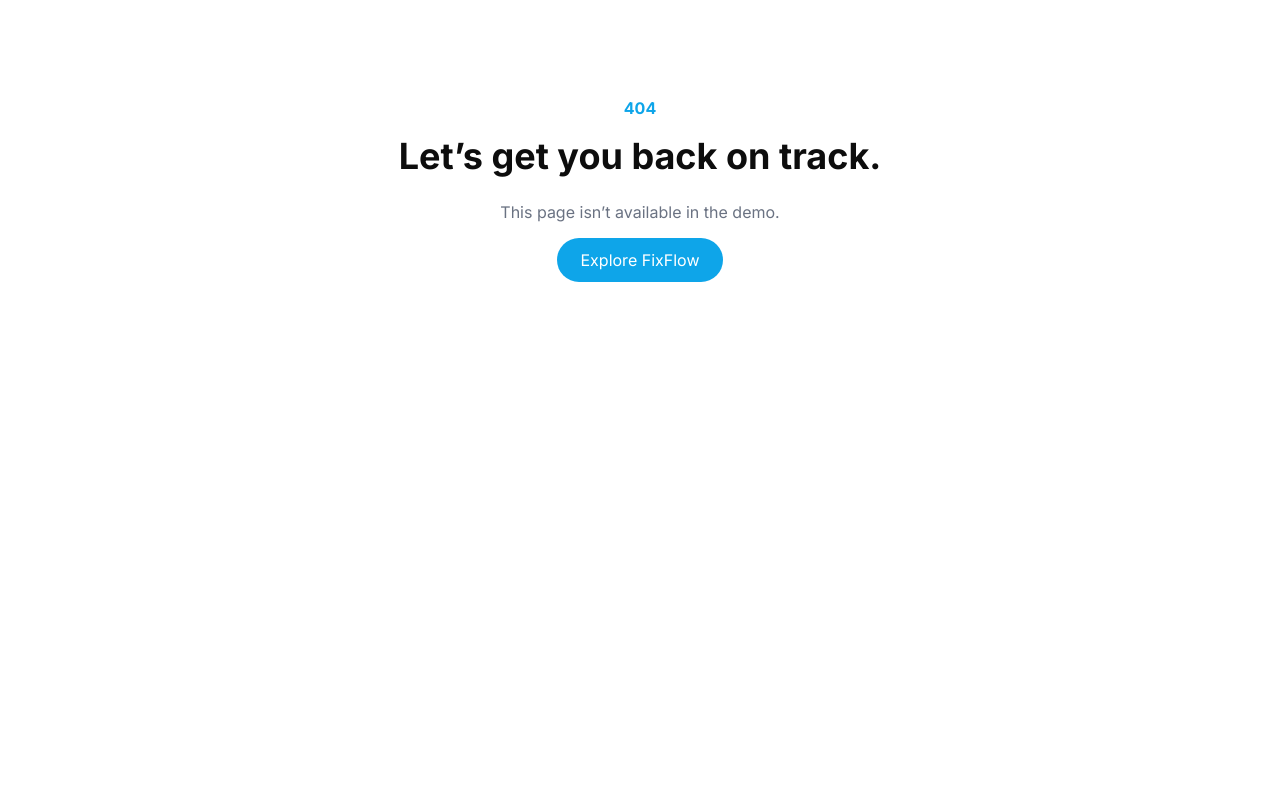
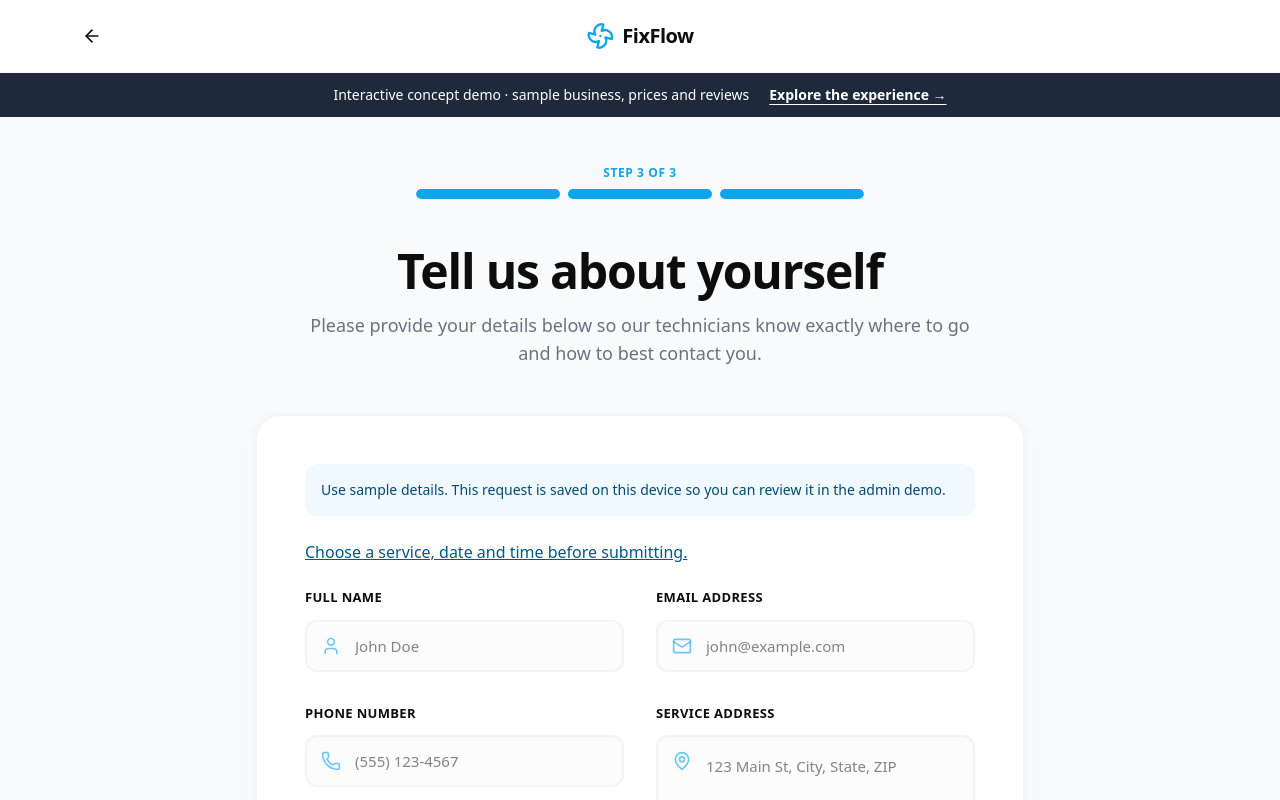
Before and after one commit to PelumidotOps/fixflow-demo, a Next.js app: page /book/confirm in a window 1280 px wide. Before the commit this address had no page. Shown: the top 800 px of the page. Built offline with nearby package versions, Linux system fonts and the light colour scheme.

Commit message:
Add files via upload

```diff
--- /dev/null
+++ b/src/app/book/confirm/page.tsx
@@ -0,0 +1,27 @@
+import { ProgressBar } from "@/components/booking/ProgressBar";
+import { CustomerForm } from "@/components/booking/CustomerForm";
+
+export const metadata = {
+  title: "Confirm Booking | FixFlow",
+};
+
+export default function BookStepThree() {
+  return (
+    <div className="container mx-auto px-4 lg:px-8 py-8 flex flex-col items-center">
+      <div className="w-full max-w-[1100px]">
+        <ProgressBar currentStep={3} />
+
+        <div className="text-center mb-12 mt-6">
+          <h1 className="text-3xl md:text-4xl lg:text-5xl font-extrabold text-brand-black tracking-tight mb-4">
+            Tell us about yourself
+          </h1>
+          <p className="text-brand-text-secondary text-base lg:text-lg max-w-2xl mx-auto">
+            Please provide your details below so our technicians know exactly where to go and how to best contact you.
+          </p>
+        </div>
+
+        <CustomerForm />
+      </div>
+    </div>
+  );
+}
```
